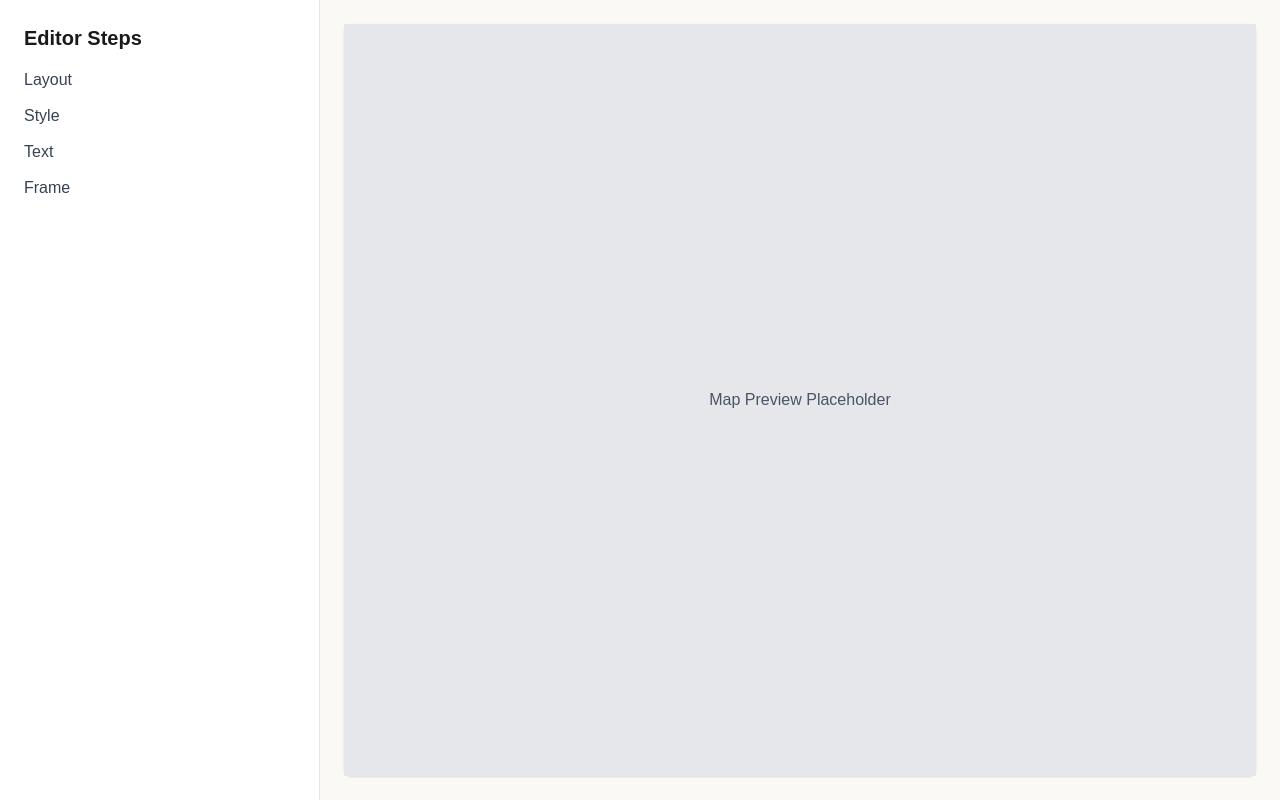
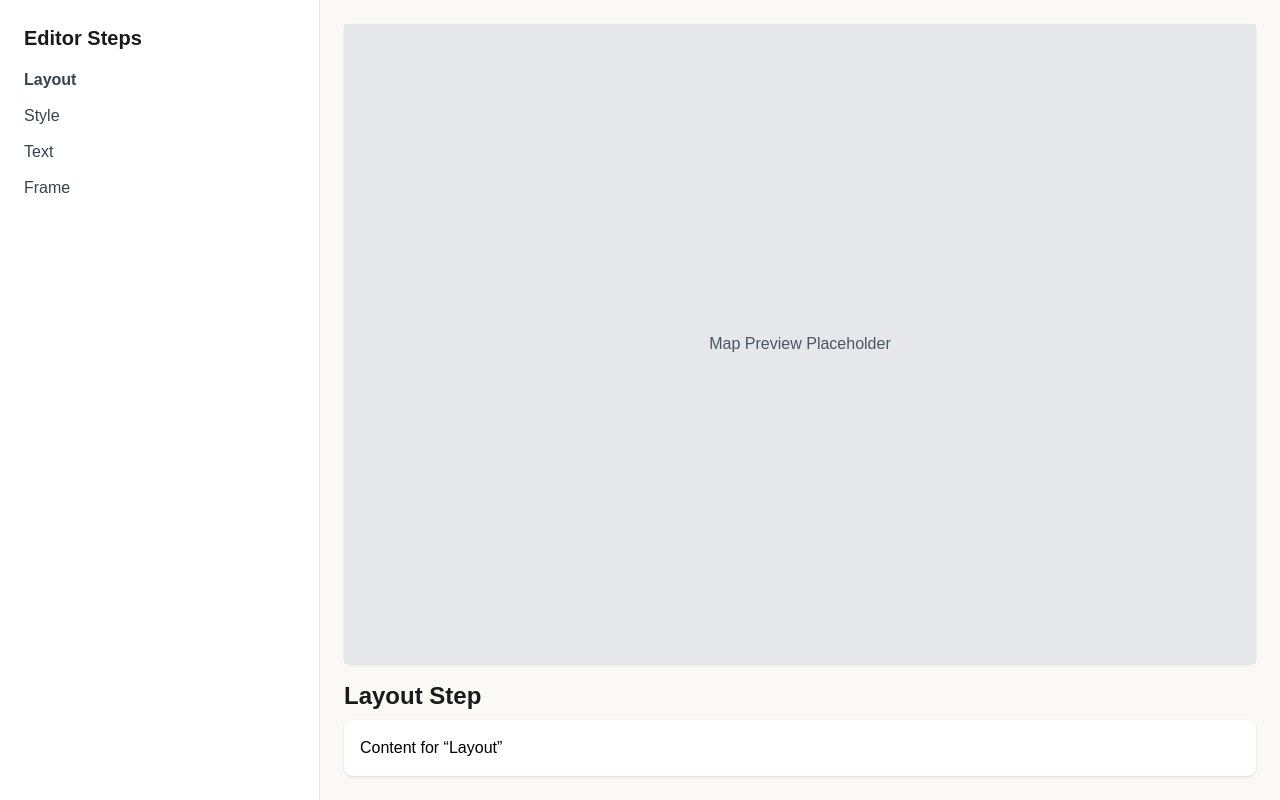
Before and after one commit to Thorgk91/trove-studio, a Next.js app: page /editor in a window 1280 px wide. Built offline with nearby package versions, Linux system fonts and the light colour scheme.

Commit message:
feat: add activeStep state and clickable sidebar

```diff
--- a/pages/editor.tsx
+++ b/pages/editor.tsx
@@ -1,18 +1,28 @@
+// pages/editor.tsx
 import dynamic from 'next/dynamic';
 import React from 'react';
+import { useEditorStore } from '../store/editorStore';
 
 const MapPreview = dynamic(() => import('../components/MapPreview'), { ssr: false });
 
 export default function Editor() {
+  const { activeStep, setActiveStep } = useEditorStore();
+
+  const steps: Step[] = ['Layout', 'Style', 'Text', 'Frame'];
+
   return (
     <div className="flex h-screen bg-bg">
       <aside className="w-1/4 bg-white p-6 border-r border-gray-200">
         <h2 className="text-xl font-semibold mb-4 text-primary">Editor Steps</h2>
         <ul className="space-y-3">
-          {['Layout', 'Style', 'Text', 'Frame'].map((step) => (
+          {steps.map((step) => (
             <li
               key={step}
-              className="text-gray-700 cursor-pointer hover:text-accent transition-colors"
+              onClick={() => setActiveStep(step)}
+              className={`
+                text-gray-700 cursor-pointer transition-colors
+                ${activeStep === step ? 'text-accent font-bold' : 'hover:text-accent'}
+              `}
             >
               {step}
             </li>
@@ -20,8 +30,20 @@ export default function Editor() {
         </ul>
       </aside>
       <main className="flex-1 p-6 overflow-auto">
-        <div className="h-full flex items-center justify-center rounded-lg bg-white shadow">
-          <MapPreview />
+        <div className="h-full flex flex-col">
+          {/* Sidebar-Map Kombination oben */}
+          <div className="flex-1 flex items-center justify-center rounded-lg bg-white shadow mb-4">
+            <MapPreview />
+          </div>
+          {/* Aktueller Step-Titel */}
+          <div className="text-2xl font-semibold text-primary mb-2">
+            {activeStep} Step
+          </div>
+          {/* Platzhalter für die Step-Komponente */}
+          <div className="p-4 bg-white rounded-lg shadow">
+            {/* Hier später z.B. <LayoutStep /> oder <StyleStep /> */}
+            Content for “{activeStep}”
+          </div>
         </div>
       </main>
     </div>
--- a/store/editorStore.ts
+++ b/store/editorStore.ts
@@ -1,9 +1,14 @@
+// store/editorStore.ts
 import create from 'zustand';
 
+type Step = 'Layout' | 'Style' | 'Text' | 'Frame';
+
 interface EditorState {
-  // define state here
+  activeStep: Step;
+  setActiveStep: (step: Step) => void;
 }
 
-export const useEditorStore = create<EditorState>(() => ({
-  // initial state
+export const useEditorStore = create<EditorderState>((set) => ({
+  activeStep: 'Layout',
+  setActiveStep: (step) => set({ activeStep: step }),
 }));
```
